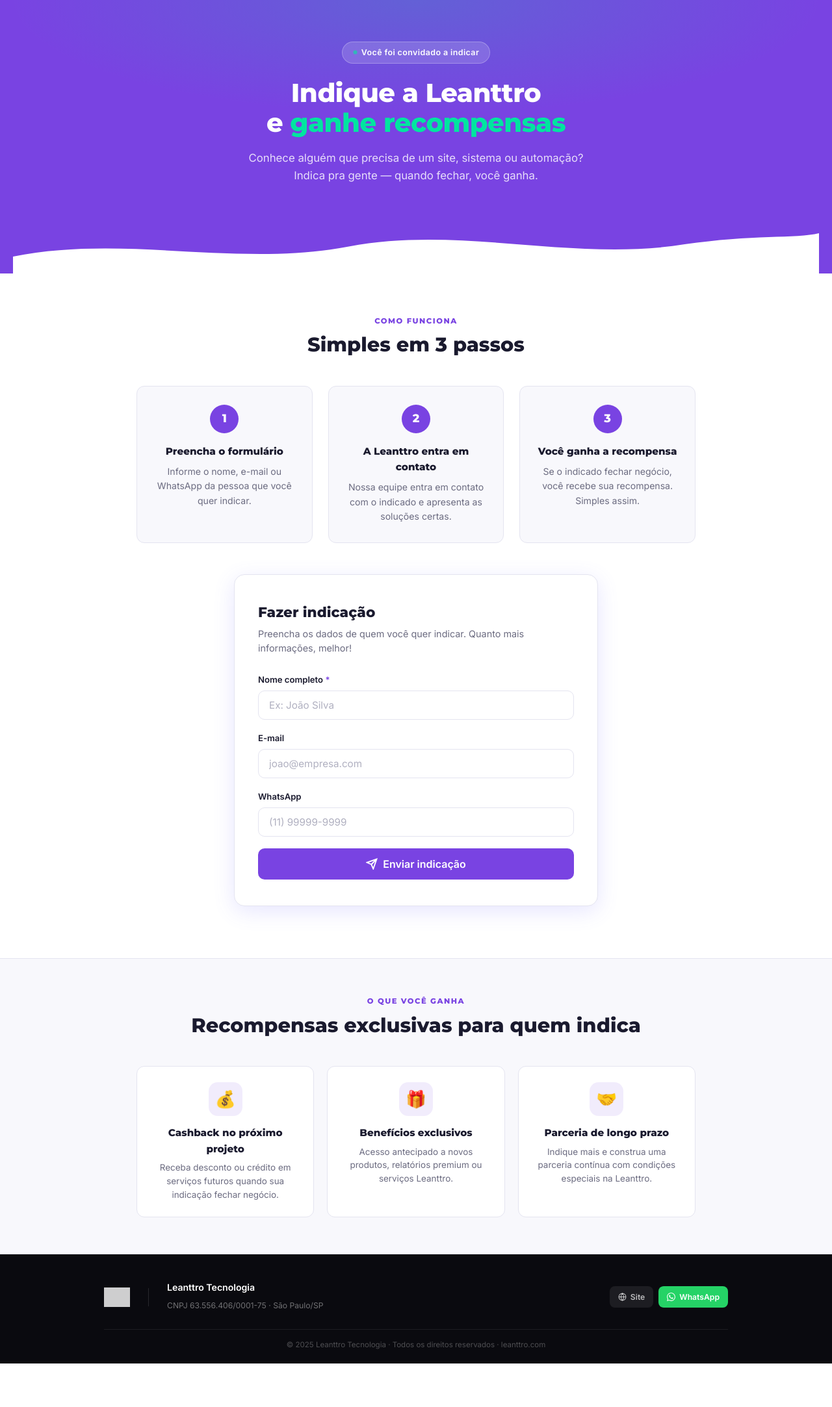
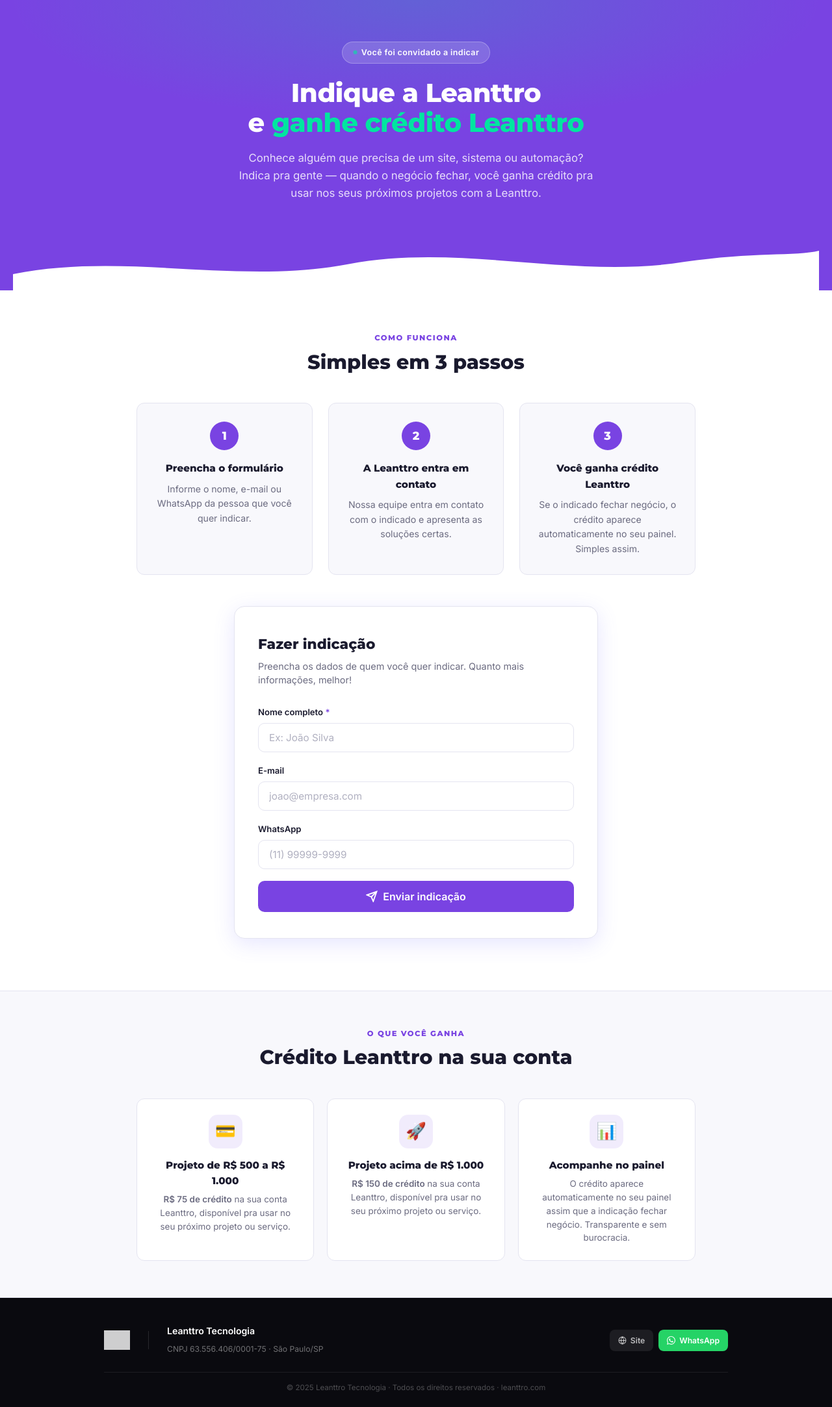
Before and after one commit to leanttro/leanttro_p, a Flask app: page /indicar-amigo in a window 1280 px wide. Shown: the part 69-2235 px from the top of the page at 65% size. Before the commit the page ends 2168 px from the top, so only its background shows below. Run offline with Flask 3, Linux system fonts and the light colour scheme; some libraries are stand-ins or nearby versions; grey boxes are pictures that could not be loaded.

Commit message:
Update lp_indicacao.html

```diff
--- a/templates/lp_indicacao.html
+++ b/templates/lp_indicacao.html
@@ -164,8 +164,8 @@ footer{background:var(--dark);padding:40px 20px 20px}
       <span></span>
       Você foi convidado a indicar
     </div>
-    <h1>Indique a Leanttro<br>e <em>ganhe recompensas</em></h1>
-    <p>Conhece alguém que precisa de um site, sistema ou automação? Indica pra gente — quando fechar, você ganha.</p>
+    <h1>Indique a Leanttro<br>e <em>ganhe crédito Leanttro</em></h1>
+    <p>Conhece alguém que precisa de um site, sistema ou automação? Indica pra gente — quando o negócio fechar, você ganha crédito pra usar nos seus próximos projetos com a Leanttro.</p>
   </div>
   <div class="hero-wave">
     <svg viewBox="0 0 1440 80" preserveAspectRatio="none" xmlns="http://www.w3.org/2000/svg">
@@ -192,8 +192,8 @@ footer{background:var(--dark);padding:40px 20px 20px}
       </div>
       <div class="step">
         <div class="step-num">3</div>
-        <h3>Você ganha a recompensa</h3>
-        <p>Se o indicado fechar negócio, você recebe sua recompensa. Simples assim.</p>
+        <h3>Você ganha crédito Leanttro</h3>
+        <p>Se o indicado fechar negócio, o crédito aparece automaticamente no seu painel. Simples assim.</p>
       </div>
     </div>
   </div>
@@ -229,7 +229,7 @@ footer{background:var(--dark);padding:40px 20px 20px}
       <svg width="20" height="20" viewBox="0 0 24 24" fill="none" stroke="currentColor" stroke-width="2.5"><polyline points="20 6 9 17 4 12"/></svg>
       <div>
         <strong>Indicação enviada com sucesso!</strong><br>
-        Obrigado! Nossa equipe vai entrar em contato com o indicado em breve.
+        Obrigado! Nossa equipe vai entrar em contato com o indicado em breve. Se fechar negócio, o crédito aparece no seu painel automaticamente.
       </div>
     </div>
 
@@ -244,22 +244,22 @@ footer{background:var(--dark);padding:40px 20px 20px}
 <section class="rewards">
   <div class="rewards-inner">
     <p class="section-label">O que você ganha</p>
-    <h2 class="section-title">Recompensas exclusivas para quem indica</h2>
+    <h2 class="section-title">Crédito Leanttro na sua conta</h2>
     <div class="rewards-grid">
       <div class="reward-card">
-        <div class="reward-icon">💰</div>
-        <h3>Cashback no próximo projeto</h3>
-        <p>Receba desconto ou crédito em serviços futuros quando sua indicação fechar negócio.</p>
+        <div class="reward-icon">💳</div>
+        <h3>Projeto de R$ 500 a R$ 1.000</h3>
+        <p><strong>R$ 75 de crédito</strong> na sua conta Leanttro, disponível pra usar no seu próximo projeto ou serviço.</p>
       </div>
       <div class="reward-card">
-        <div class="reward-icon">🎁</div>
-        <h3>Benefícios exclusivos</h3>
-        <p>Acesso antecipado a novos produtos, relatórios premium ou serviços Leanttro.</p>
+        <div class="reward-icon">🚀</div>
+        <h3>Projeto acima de R$ 1.000</h3>
+        <p><strong>R$ 150 de crédito</strong> na sua conta Leanttro, disponível pra usar no seu próximo projeto ou serviço.</p>
       </div>
       <div class="reward-card">
-        <div class="reward-icon">🤝</div>
-        <h3>Parceria de longo prazo</h3>
-        <p>Indique mais e construa uma parceria contínua com condições especiais na Leanttro.</p>
+        <div class="reward-icon">📊</div>
+        <h3>Acompanhe no painel</h3>
+        <p>O crédito aparece automaticamente no seu painel assim que a indicação fechar negócio. Transparente e sem burocracia.</p>
       </div>
     </div>
   </div>
```
